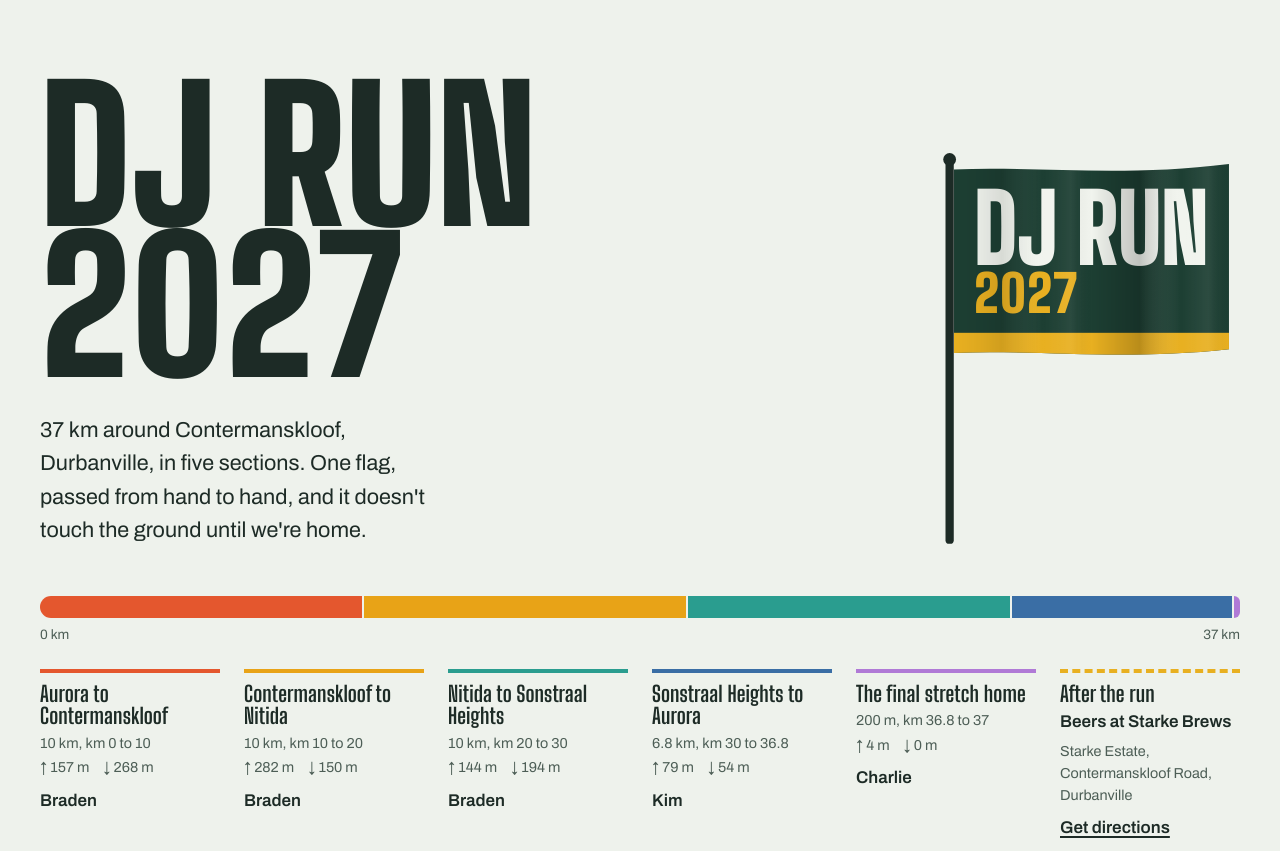
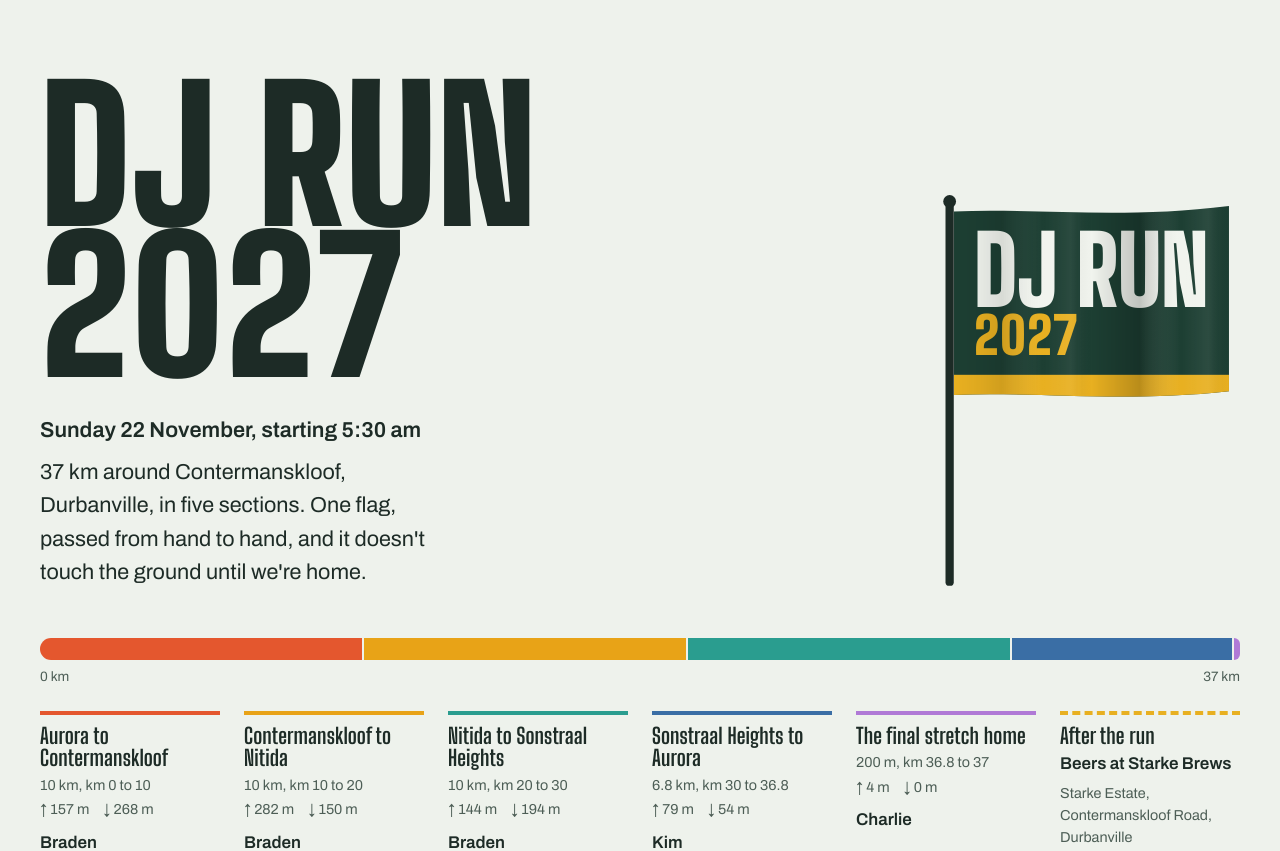
Before and after one commit to BradenMurphy/DJRun, a React (Vite) app: page / in a window 1280 px wide. Shown: the top 851 px of the page. Built offline with nearby package versions, Linux system fonts and the light colour scheme.

Commit message:
update time

```diff
--- a/src/components/Hero.jsx
+++ b/src/components/Hero.jsx
@@ -1,4 +1,4 @@
-import { AFTER_RUN, SEGMENTS, TBC, TOTAL_KM, formatDistance } from '../data/legs.js';
+import { AFTER_RUN, RUN_START, SEGMENTS, TBC, TOTAL_KM, formatDistance } from '../data/legs.js';
 import { elevationBetween } from '../lib/elevation.js';
 import Flag from './Flag.jsx';
 
@@ -65,6 +65,9 @@ export default function Hero() {
           <span className="hero-year">2027</span>
         </h1>
         <p className="hero-sub">
+          <strong className="hero-when">
+            {RUN_START.day}, starting {RUN_START.time}
+          </strong>
           {TOTAL_KM} km around Contermanskloof, Durbanville, in {sectionCount} sections. One flag,
           passed from hand to hand, and it doesn't touch the ground until we're home.
         </p>
--- a/src/data/legs.js
+++ b/src/data/legs.js
@@ -55,6 +55,12 @@ const RELAY = [
   },
 ];
 
+// When we start. Shown at the top of the page.
+export const RUN_START = {
+  day: 'Sunday 22 November',
+  time: '5:30 am',
+};
+
 // Where we go after the run. Shown after the last section at the top of the page.
 export const AFTER_RUN = {
   title: 'After the run',
--- a/src/styles.css
+++ b/src/styles.css
@@ -112,6 +112,11 @@ p {
   margin-bottom: 0;
   font-size: clamp(1.1rem, 2.2vw, 1.35rem);
   max-width: 34ch;
+}
+
+.hero-when {
+  display: block;
+  margin-bottom: 0.4em;
 }
 
 .hero-flag {
```
